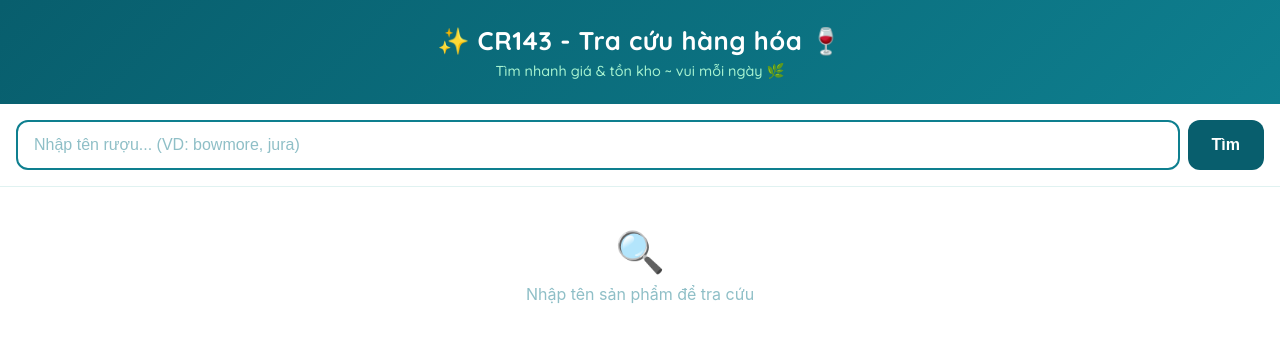
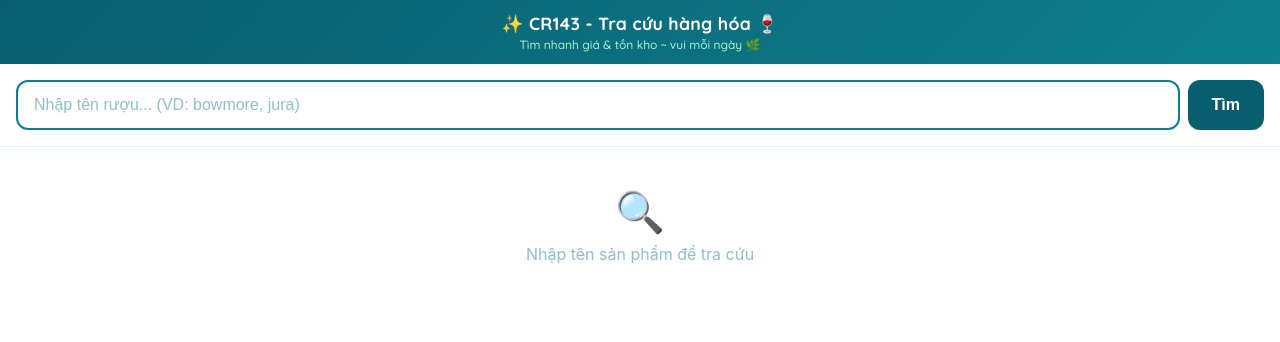
Before and after one commit to giangdao946/cr143-check, a website: page index.html in a window 1280 px wide. Drawn offline with Linux system fonts and the light colour scheme; no server answers.

Commit message:
style: thu nhỏ header

```diff
--- a/index.html
+++ b/index.html
@@ -10,9 +10,9 @@
 <style>
 * { margin: 0; padding: 0; box-sizing: border-box; }
 body { font-family: -apple-system, BlinkMacSystemFont, 'Segoe UI', Roboto, sans-serif; background: #fff; color: #1a1a1a; min-height: 100vh; }
-.header { background: linear-gradient(135deg, #085e6d 0%, #0e7f8f 100%); padding: 24px 20px; text-align: center; }
-.header h1 { font-family: 'Quicksand', sans-serif; font-size: 1.6rem; font-weight: 700; color: #fff; letter-spacing: 0.5px; }
-.header p { font-family: 'Quicksand', sans-serif; font-size: 0.9rem; color: #a7f3d0; margin-top: 6px; font-weight: 500; }
+.header { background: linear-gradient(135deg, #085e6d 0%, #0e7f8f 100%); padding: 12px 16px; text-align: center; }
+.header h1 { font-family: 'Quicksand', sans-serif; font-size: 1.1rem; font-weight: 700; color: #fff; letter-spacing: 0.3px; }
+.header p { font-family: 'Quicksand', sans-serif; font-size: 0.75rem; color: #a7f3d0; margin-top: 3px; font-weight: 500; }
 .search-box { padding: 16px; position: sticky; top: 0; background: #fff; z-index: 10; border-bottom: 1px solid #e0f2f1; }
 .search-wrap { display: flex; gap: 8px; position: relative; }
 .search-wrap input { flex: 1; padding: 14px 16px; border-radius: 12px; border: 2px solid #e0f2f1; background: #fff; color: #1a1a1a; font-size: 1rem; outline: none; transition: border-color 0.2s; }
```
